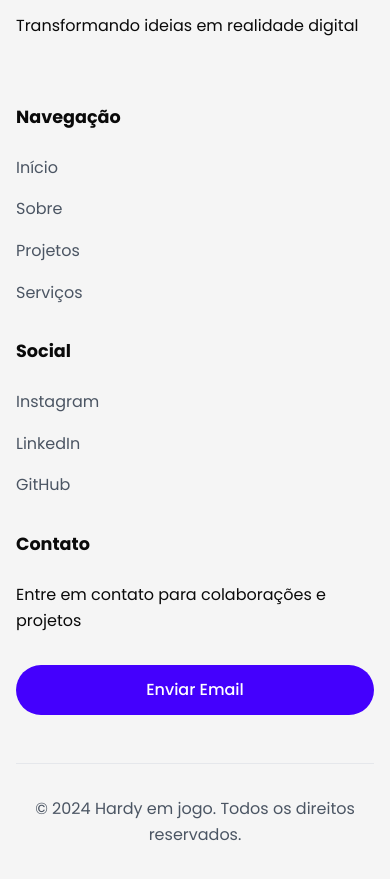
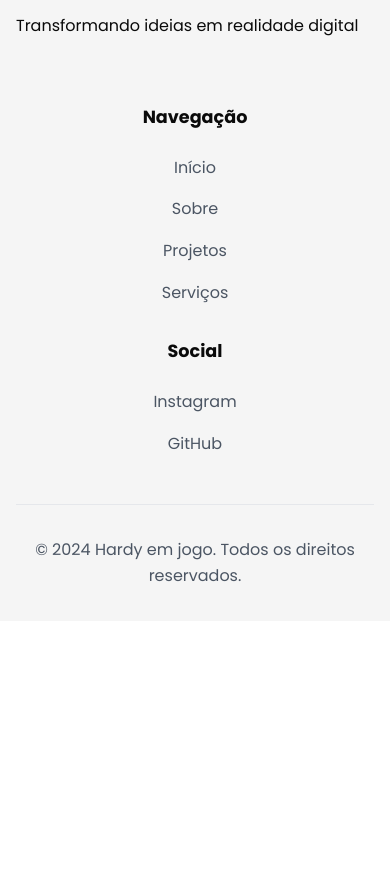
Before and after one commit to zHardyz/Portf-lio, a plain HTML site: page index.html in a window 390 px wide. Shown: the part 5708-6587 px from the top of the page. After the commit the page ends 6329 px from the top, so only its background shows below. Drawn offline with Linux system fonts and the light colour scheme.

Commit message:
correção de remake

```diff
--- a/index.html
+++ b/index.html
@@ -301,13 +301,7 @@
                     <div class="footer-social">
                         <h4>Social</h4>
                         <a href="https://instagram.com/hardy_em_jogo" target="_blank">Instagram</a>
-                        <a href="https://linkedin.com/in/jasson-adriano-zzzzz" target="_blank">LinkedIn</a>
                         <a href="https://github.com/zhardyz" target="_blank">GitHub</a>
-                    </div>
-                    <div class="footer-contact">
-                        <h4>Contato</h4>
-                        <p>Entre em contato para colaborações e projetos</p>
-                        <a href="mailto:seu-email@exemplo.com" class="footer-btn">Enviar Email</a>
                     </div>
                 </div>
             </div>
--- a/style.css
+++ b/style.css
@@ -500,11 +500,11 @@ body {
 
 .footer-sections {
     display: grid;
-    grid-template-columns: repeat(3, 1fr);
+    grid-template-columns: repeat(2, 1fr);
     gap: 2rem;
 }
 
-.footer-nav, .footer-social, .footer-contact {
+.footer-nav, .footer-social {
     display: flex;
     flex-direction: column;
     gap: 1rem;
@@ -586,6 +586,11 @@ body {
 
     .footer-sections {
         grid-template-columns: 1fr;
+        text-align: center;
+    }
+
+    .footer-nav, .footer-social {
+        align-items: center;
     }
 
     .projects-grid {
```
